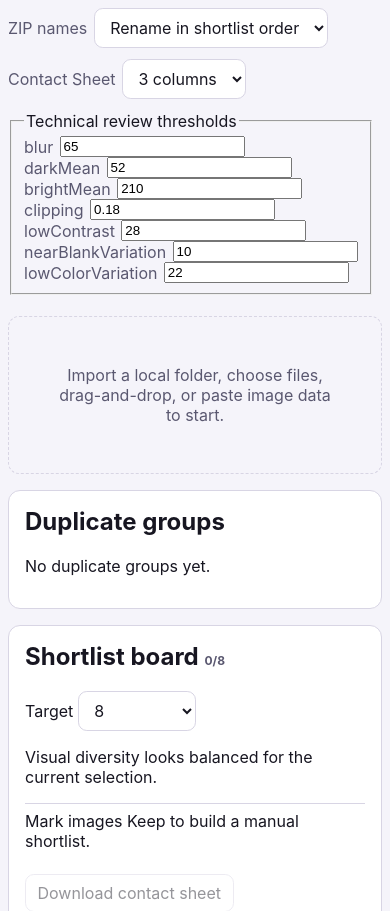
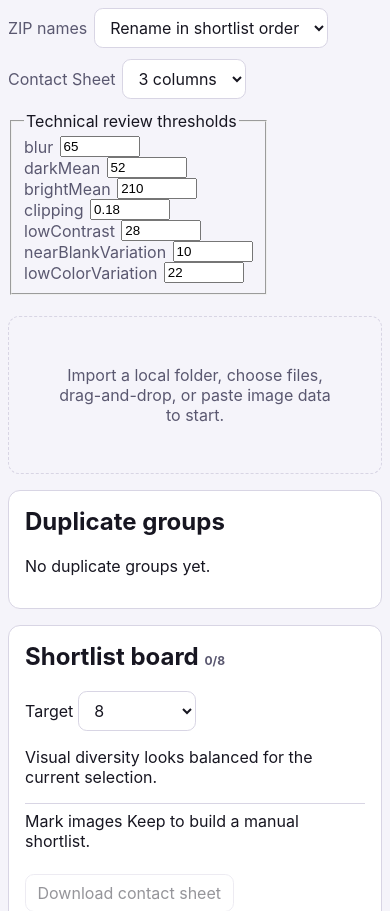
Before and after one commit to KanadeK/promosift, a website built with Vite: page index.html in a window 390 px wide. Shown: the part 1253-2164 px from the top of the page. Built offline with nearby package versions, Linux system fonts and the light colour scheme.

Commit message:
fix: constrain mobile threshold controls

```diff
--- a/src/styles/main.css
+++ b/src/styles/main.css
@@ -365,6 +365,17 @@ nav a {
   .toolbar button:last-child {
     margin-left: 0;
   }
+  .custom-preset {
+    min-width: 0;
+    max-width: 100%;
+  }
+  .custom-preset label {
+    flex-wrap: wrap;
+  }
+  .custom-preset input {
+    width: 5rem;
+    max-width: 100%;
+  }
 }
 
 .detail-backdrop {
```
